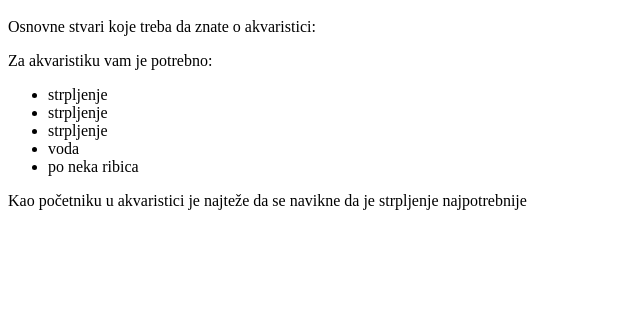
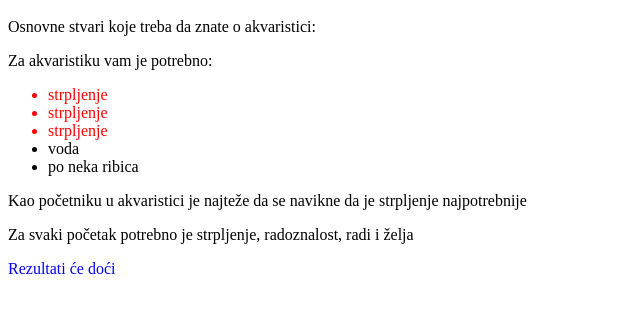
Before and after one commit to IrenaVujkovic/Assignment--alati-za-razvoj-kolaboraciju-i-objavljivanje, a plain HTML site: page Index.html in a window 1280 px wide. Shown: the part 48-360 px from the top of the page, without its empty margins (0-640 px from the left). Drawn offline with Linux system fonts and the light colour scheme.

Commit message:
initial commit

```diff
--- a/Index.html
+++ b/Index.html
@@ -2,11 +2,13 @@
 <p>Osnovne stvari koje treba da znate o akvaristici:</p>
 <p>Za akvaristiku vam je potrebno:</p>
 <ul>
-<li>strpljenje</li>
-<li>strpljenje</li>
-<li>strpljenje</li>
+<li style ="color:red">strpljenje</li>
+<li style ="color:red">strpljenje</li>
+<li style ="color:red">strpljenje</li>
 <li>voda</li>
 <li>po neka ribica</li>
 </ul>
 
 <p>Kao početniku u akvaristici je najteže da se navikne da je strpljenje najpotrebnije</p>
+<p>Za svaki početak potrebno je strpljenje, radoznalost, radi i želja</p>
+<p style ="color:blue"> Rezultati će doći</p>
```
